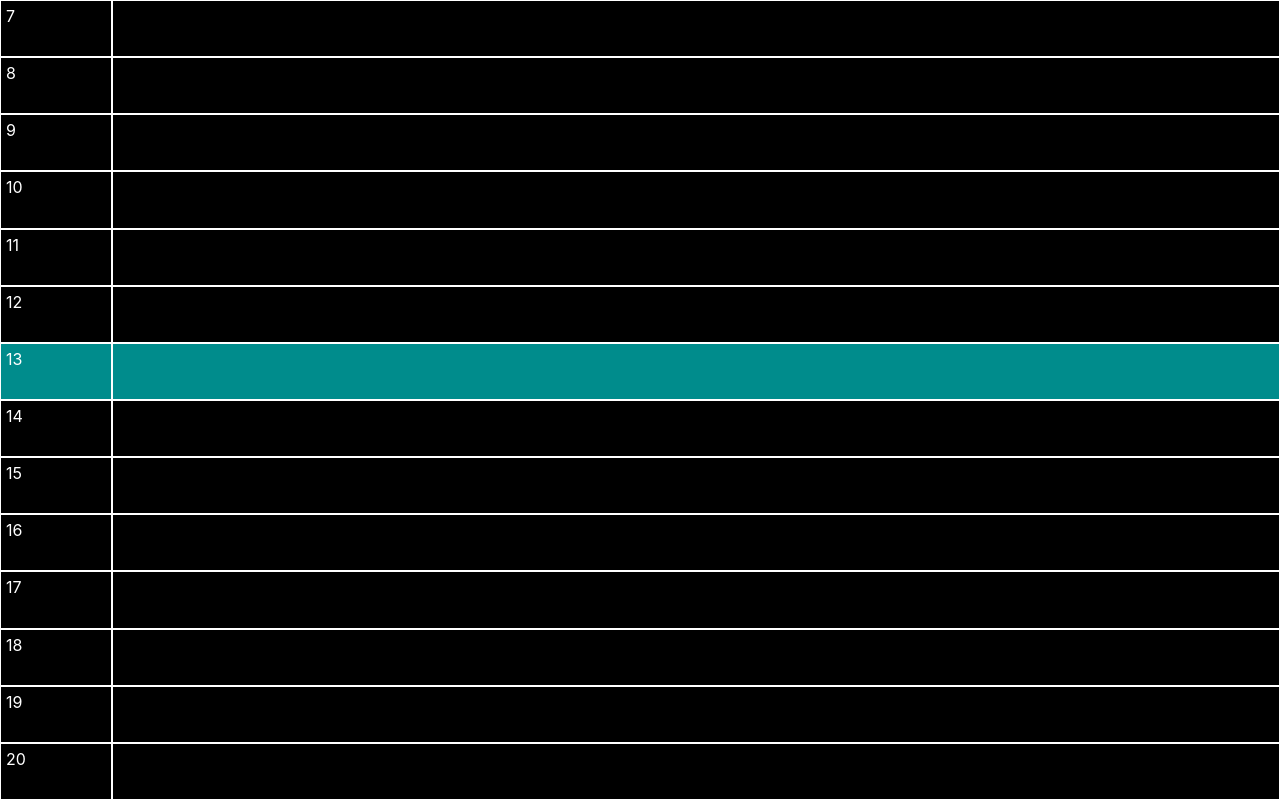
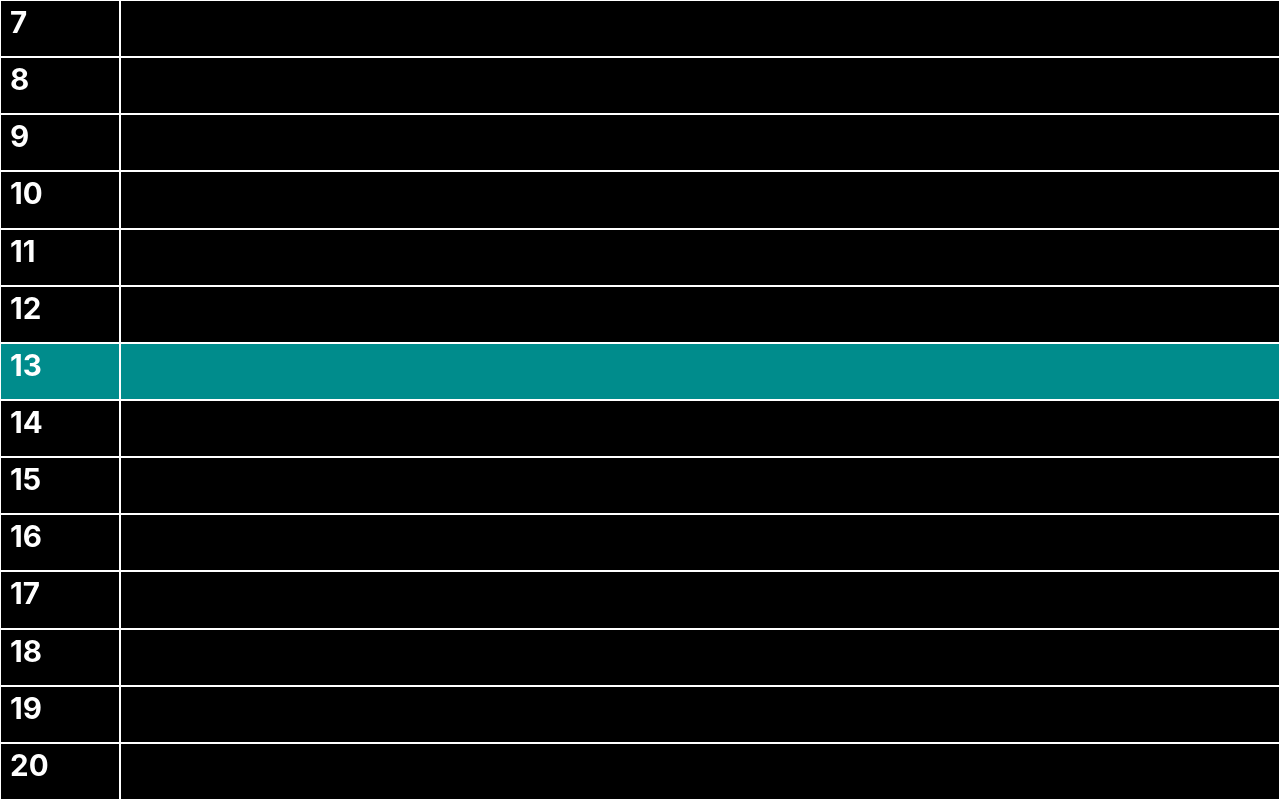
Before and after one commit to khusamov/daily-planner, a React (Create React App) app: page / in a window 1280 px wide. Built offline with nearby package versions, Linux system fonts and the light colour scheme.

Commit message:
Увеличен размер шрифта

```diff
--- a/src/components/TaskList/TaskItem.scss
+++ b/src/components/TaskList/TaskItem.scss
@@ -3,11 +3,13 @@
 	flex: 1 1 auto;
 	background-color: black;
 	color: white;
+	font-size: 3.7vh;
+	font-weight: bold;
 	&+.active {
 		background-color: #008c8c;
 	}
 	.hour, .text {
-		padding: 5px;
+		padding: 3px 9px;
 	}
 	.hour {
 		width: 100px;
```
